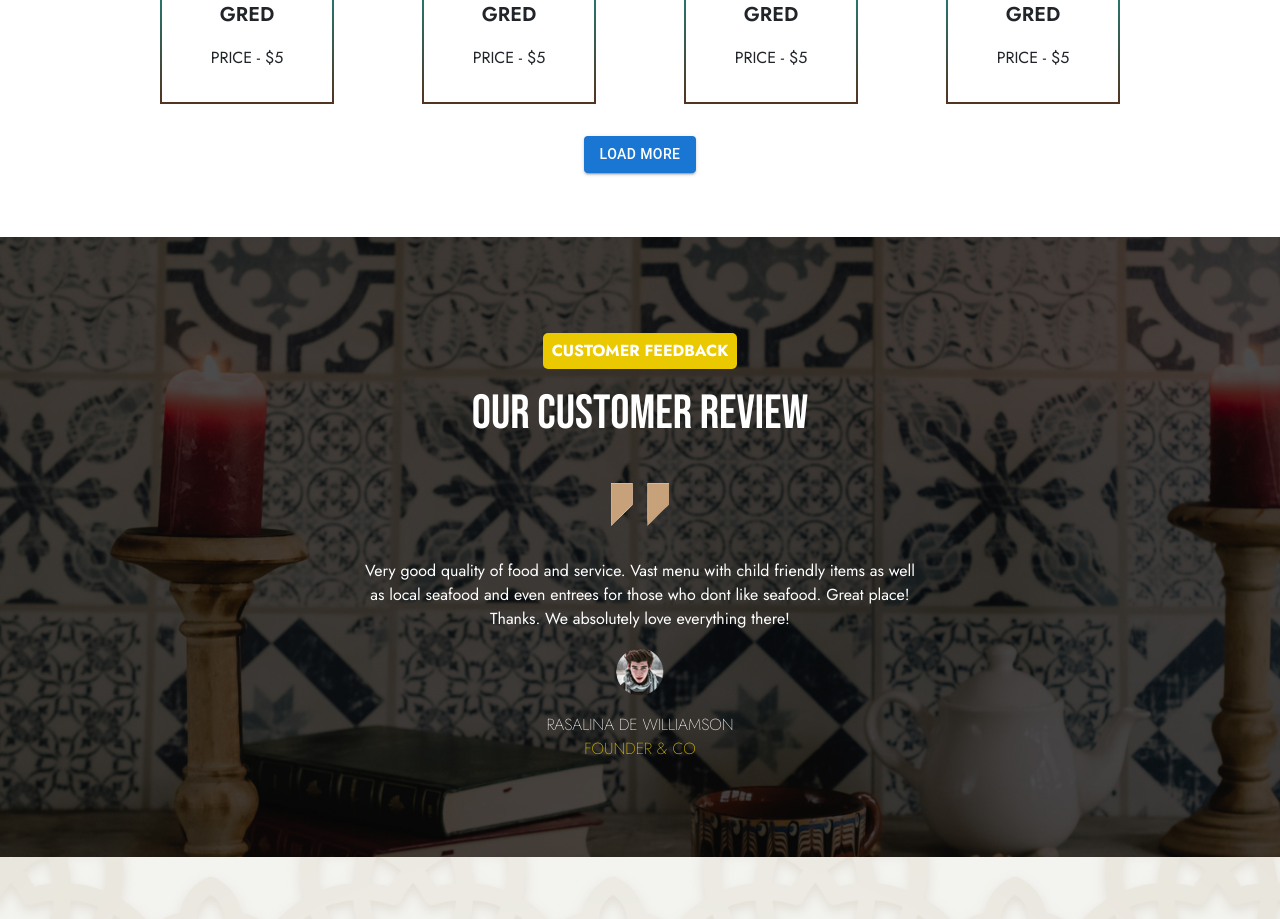
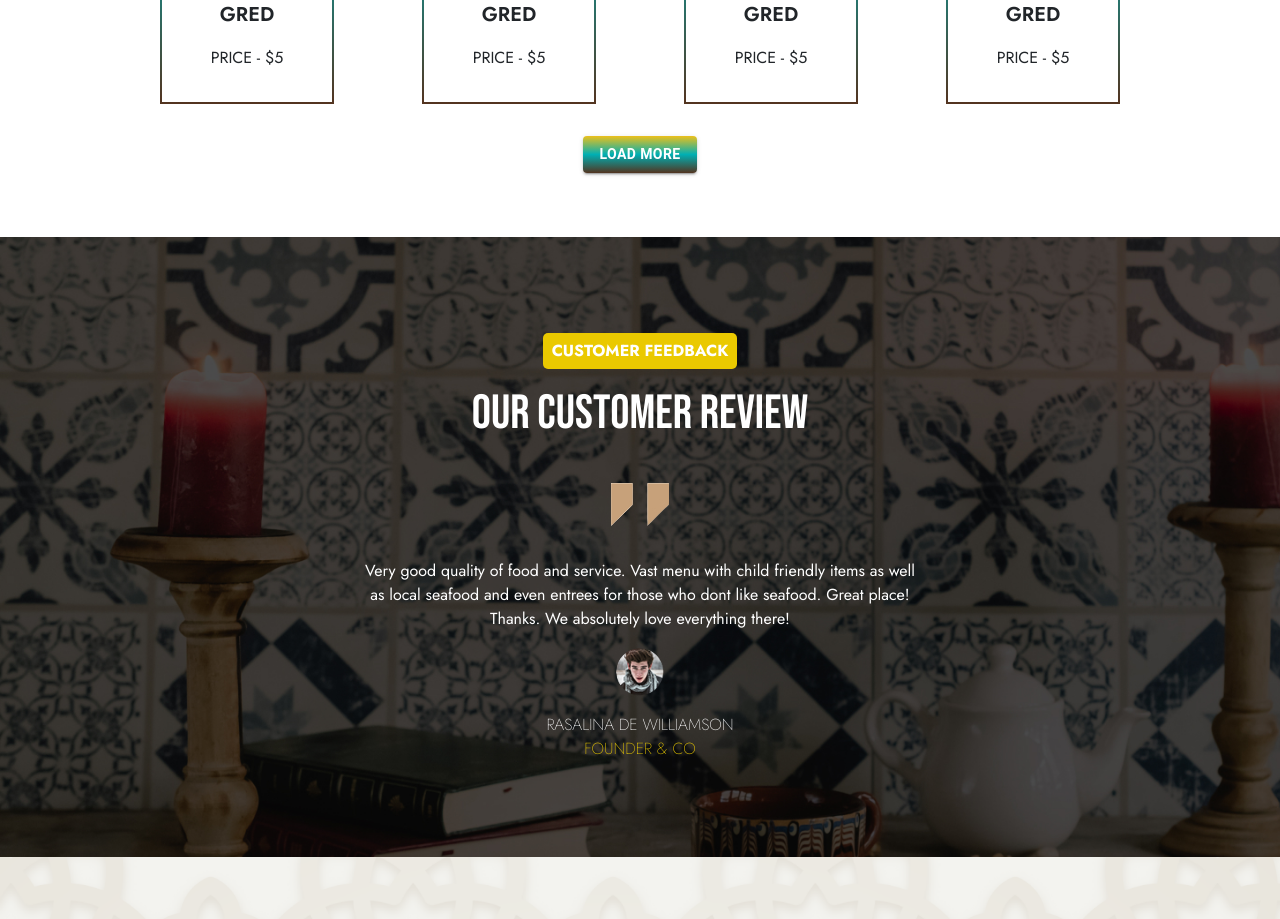
Before and after one commit to Hash-It-Solutions/leen-coffee, a React (Vite) app: page / in a window 1280 px wide. Shown: the part 3940-4859 px from the top of the page. Built offline with nearby package versions, Linux system fonts and the light colour scheme.

Commit message:
update with menupage ui

```diff
--- a/src/containers/menu/Menu.css
+++ b/src/containers/menu/Menu.css
@@ -73,6 +73,11 @@
     width: 80% !important;
     margin-left: 10% !important;
   }
+  .menuItemName {
+    margin-bottom: 0;
+    font-size: 16px !important;
+    margin-left: 4px;
+  }
 }
 @media screen and (min-width: 2000px) {
   .menuWrapper {
--- a/src/containers/popularProducts/Popularproducts.jsx
+++ b/src/containers/popularProducts/Popularproducts.jsx
@@ -53,8 +53,15 @@ const Popularproducts = () => {
           </div>
           {hasData && (
             <div className="loadMore text-center">
-              <Button variant="contained" onClick={loadProducts}>
-                LOAD MORE
+              <Button
+                className="loadMoreButton"
+                style={{
+                  background: "linear-gradient(#ecc01b, #00afb3, #533420)",
+                }}
+                variant="contained"
+                onClick={loadProducts}
+              >
+                <b>LOAD MORE</b>
               </Button>
               {/* <img
                 src="/images/arrow.jpg"
--- a/src/page/menu/MenuPage.jsx
+++ b/src/page/menu/MenuPage.jsx
@@ -1,5 +1,6 @@
 import React from "react"
 import Navbar from "../../components/navbar/Navbar"
+import Menu from "../../containers/menu/Menu"
 import "./MenuPage.css"
 const MenuPage = () => {
   return (
@@ -13,7 +14,9 @@ const MenuPage = () => {
             <h1 className="heroTitle">Menu</h1>
           </div>
         </div>
-        <div className="menuContentWrapper"></div>
+        <div className="menuPageContentWrapper ">
+          <Menu />
+        </div>
       </div>
     </>
   )
```
